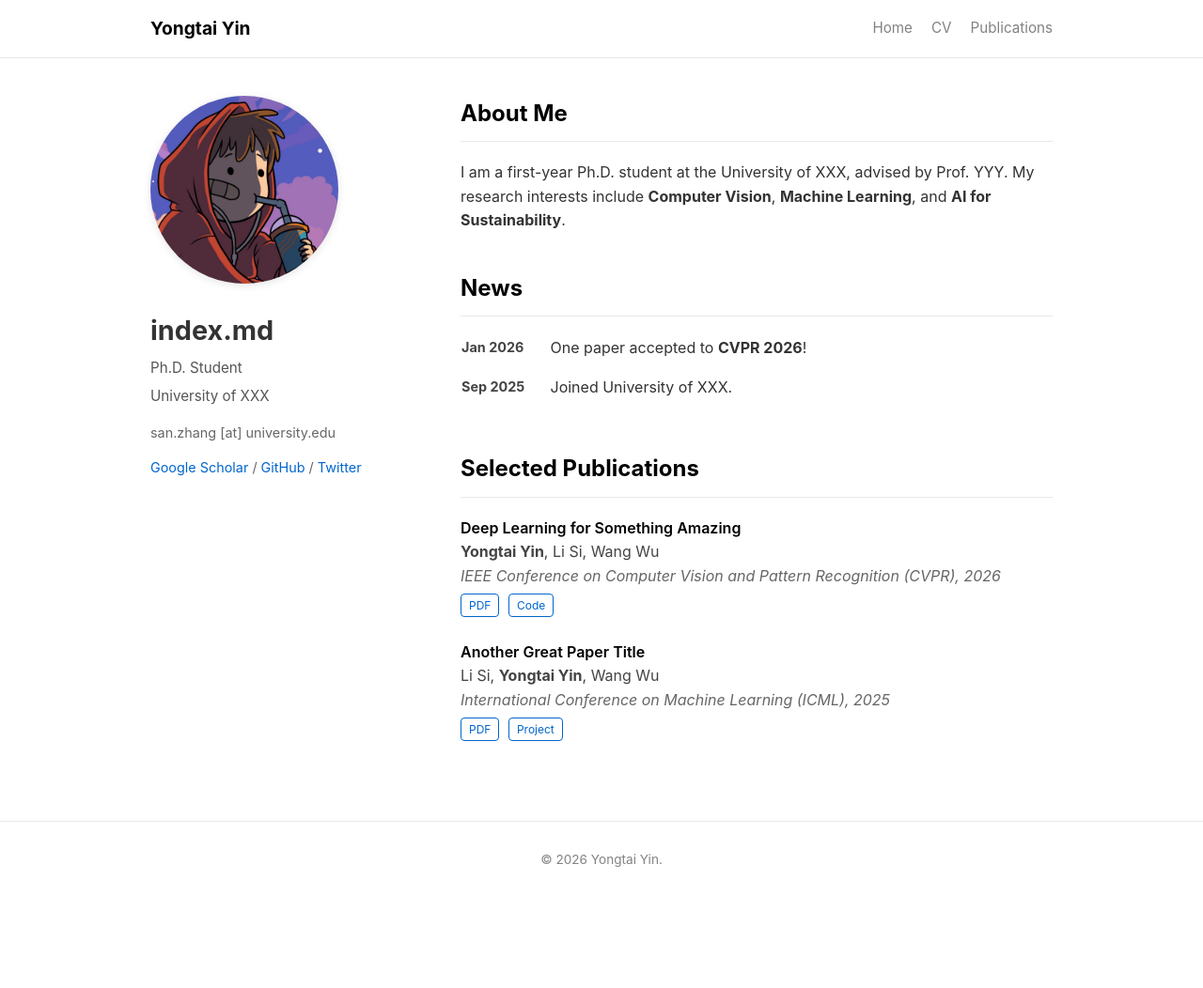
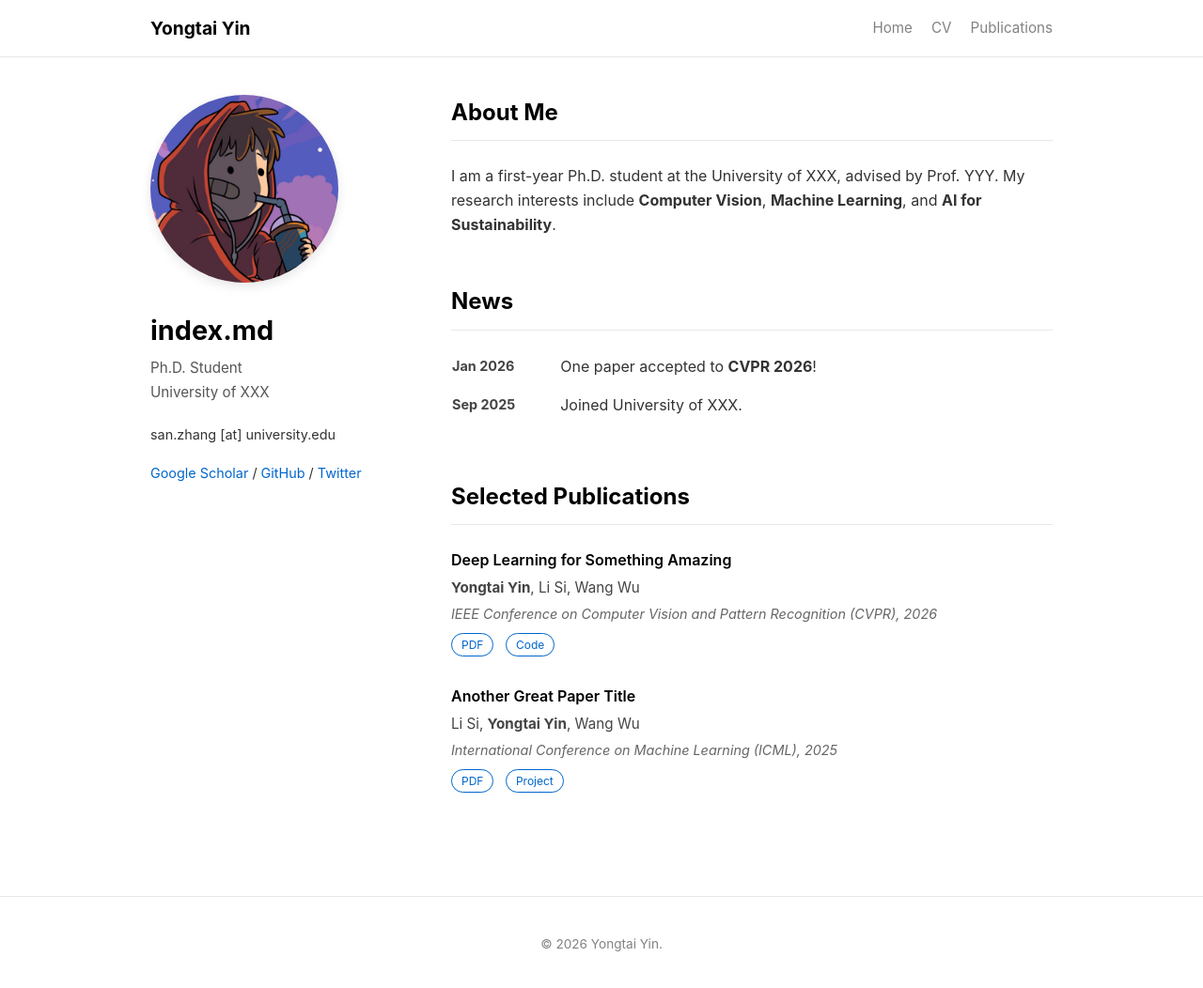
Before and after one commit to yongtai-yin/yongtai-yin.github.io, a Jekyll site: the page built from index.md, in a window 1280 px wide and 1057 px high. Shown: the top 1052 px of the window at 94% size. Built offline with Jekyll 4.4.1, drawn with Linux system fonts in a browser that asks for light colours.

Commit message:
Refactor navbar and layout for improved responsiveness; enhance sidebar and main content styling

```diff
--- a/assets/css/style.css
+++ b/assets/css/style.css
@@ -5,6 +5,7 @@
     --bg-color: #fff;
     --gray-color: #828282;
     --border-color: #e8e8e8;
+    --nav-height: 60px; /* Define navbar height variable */
 }
 
 body {
@@ -22,15 +23,16 @@
     padding: 0 20px;
 }
 
-/* Navigation Bar */
+/* --- Navbar --- */
 .navbar {
     border-bottom: 1px solid var(--border-color);
-    padding: 15px 0;
-    margin-bottom: 40px;
-    position: sticky;
+    height: var(--nav-height);
+    display: flex;
+    align-items: center;
+    position: sticky; /* Keep navbar fixed at the top */
     top: 0;
     background: rgba(255, 255, 255, 0.95);
-    z-index: 100;
+    z-index: 1000;
     backdrop-filter: blur(5px);
 }
 
@@ -38,6 +40,7 @@
     display: flex;
     justify-content: space-between;
     align-items: center;
+    width: 100%;
 }
 
 .nav-brand {
@@ -63,24 +66,25 @@
     color: var(--link-color);
 }
 
-/* --- Layout for Homepage (Sidebar + Content) --- */
+/* --- Homepage Layout (Sidebar + Content) --- */
 .profile-layout {
-    display: flex; /* Changed from grid to flex for better sticky handling */
-    gap: 50px;
+    display: flex;
+    gap: 60px; /* Gap between sidebar and main content */
+    margin-top: 40px;
     margin-bottom: 60px;
-    align-items: flex-start; /* Crucial for sticky to work */
+    align-items: flex-start; /* Crucial: Align start allows sticky positioning to work */
 }
 
-/* Sidebar Styling */
+/* --- Left Sidebar --- */
 .profile-sidebar {
-    width: 280px;
-    flex-shrink: 0;
-    text-align: left;
+    width: 260px; /* Fixed width for desktop */
+    flex-shrink: 0; /* Prevent shrinking */
 
-    /* Sticky Magic Here */
+    /* === Desktop Core: Sticky Sidebar === */
     position: -webkit-sticky;
     position: sticky;
-    top: 100px; /* Distance from top of viewport (navbar height + buffer) */
+    /* Top offset = Navbar height + extra padding */
+    top: calc(var(--nav-height) + 40px);
 }
 
 .avatar {
@@ -89,25 +93,26 @@
     border-radius: 50%;
     object-fit: cover;
     margin-bottom: 20px;
-    box-shadow: 0 2px 10px rgba(0,0,0,0.1);
+    box-shadow: 0 4px 12px rgba(0,0,0,0.1);
 }
 
 .profile-name {
     font-size: 1.8em;
-    font-weight: bold;
+    font-weight: 700;
     margin-bottom: 5px;
+    color: #000;
 }
 
 .profile-bio {
     font-size: 0.95em;
     color: #555;
-    margin-bottom: 5px;
+    margin-bottom: 2px;
 }
 
 .profile-contact {
-    margin-top: 15px;
+    margin-top: 20px;
     font-size: 0.9em;
-    color: #666;
+    line-height: 1.8;
 }
 
 .profile-contact a {
@@ -115,18 +120,18 @@
     text-decoration: none;
 }
 
-/* Main Content Area */
+/* --- Right Main Content --- */
 .main-content {
     flex-grow: 1;
-    min-width: 0; /* Prevents flex items from overflowing */
+    min-width: 0; /* Prevent content overflow issues */
 }
 
 .main-content h2 {
     font-size: 1.5em;
     border-bottom: 1px solid var(--border-color);
     padding-bottom: 10px;
-    margin-top: 40px;
-    margin-bottom: 20px;
+    margin-top: 50px; /* Spacing between sections */
+    margin-bottom: 25px;
     color: #000;
 }
 
@@ -134,57 +139,61 @@
     margin-top: 0;
 }
 
-/* News Section */
+/* News Table Styling */
 .news-table {
     width: 100%;
     border-collapse: collapse;
 }
 
 .news-date {
-    width: 15%;
+    width: 18%;
+    min-width: 80px; /* Prevent date wrapping on small screens */
     vertical-align: top;
     font-weight: bold;
     color: #444;
     padding-bottom: 15px;
     font-size: 0.9em;
-    white-space: nowrap;
-    padding-right: 15px;
 }
 
 .news-text {
     padding-bottom: 15px;
 }
 
-/* Publications */
+/* Publications List Styling */
 .pub-item {
-    margin-bottom: 25px;
+    margin-bottom: 30px;
 }
 
 .pub-title {
     font-weight: 600;
     color: #000;
     display: block;
+    margin-bottom: 4px;
 }
 
 .pub-authors {
     color: #444;
+    font-size: 0.95em;
+    margin-bottom: 4px;
 }
 
 .pub-venue {
     font-style: italic;
     color: #666;
+    font-size: 0.9em;
+    margin-bottom: 8px;
 }
 
 .pub-links a {
     display: inline-block;
     border: 1px solid var(--link-color);
     color: var(--link-color);
-    padding: 2px 8px;
-    border-radius: 4px;
+    padding: 2px 10px;
+    border-radius: 15px; /* Capsule style buttons */
     font-size: 0.75em;
-    margin-right: 5px;
-    margin-top: 5px;
+    margin-right: 8px;
     text-decoration: none;
+    transition: all 0.2s;
 }
 
 .pub-links a:hover {
@@ -192,38 +201,65 @@
     color: #fff;
 }
 
-/* PDF Embed Container */
+/* PDF Viewer Container */
 .pdf-container {
     width: 100%;
-    height: 800px;
+    height: 85vh; /* 85% of viewport height */
     border: 1px solid var(--border-color);
+    margin-top: 20px;
 }
 
 /* Footer */
 footer {
     border-top: 1px solid var(--border-color);
-    padding: 30px 0;
+    padding: 40px 0;
     text-align: center;
     color: var(--gray-color);
     font-size: 0.85em;
-    margin-top: 50px;
+    margin-top: 80px;
 }
 
-/* Mobile Responsive */
+/* =========================================
+   Responsive Design (Mobile & Tablet)
+   Triggered when screen width is < 768px
+   ========================================= */
 @media (max-width: 768px) {
+    /* 1. Change Layout: Row -> Column */
     .profile-layout {
         flex-direction: column;
+        gap: 30px;
+        margin-top: 20px;
     }
 
+    /* 2. Reset Sidebar Styling */
     .profile-sidebar {
-        width: 100%;
-        text-align: center;
-        position: relative; /* Disable sticky on mobile */
+        width: 100%;       /* Full width */
+        text-align: center; /* Center align text */
+
+        /* === Mobile Core: Disable Sticky === */
+        /* On mobile, sidebar should scroll with the page */
+        position: relative;
         top: 0;
     }
 
+    /* 3. Resize Avatar */
     .avatar {
-        width: 160px;
-        height: 160px;
+        width: 150px;
+        height: 150px;
+    }
+
+    /* 4. Adjust Navbar Spacing */
+    .nav-links {
+        gap: 15px;
+    }
+
+    .nav-links a {
+        font-size: 0.9em;
+    }
+
+    /* 5. Adjust Content Headings */
+    .main-content h2 {
+        margin-top: 30px;
+        font-size: 1.3em;
     }
 }
```
